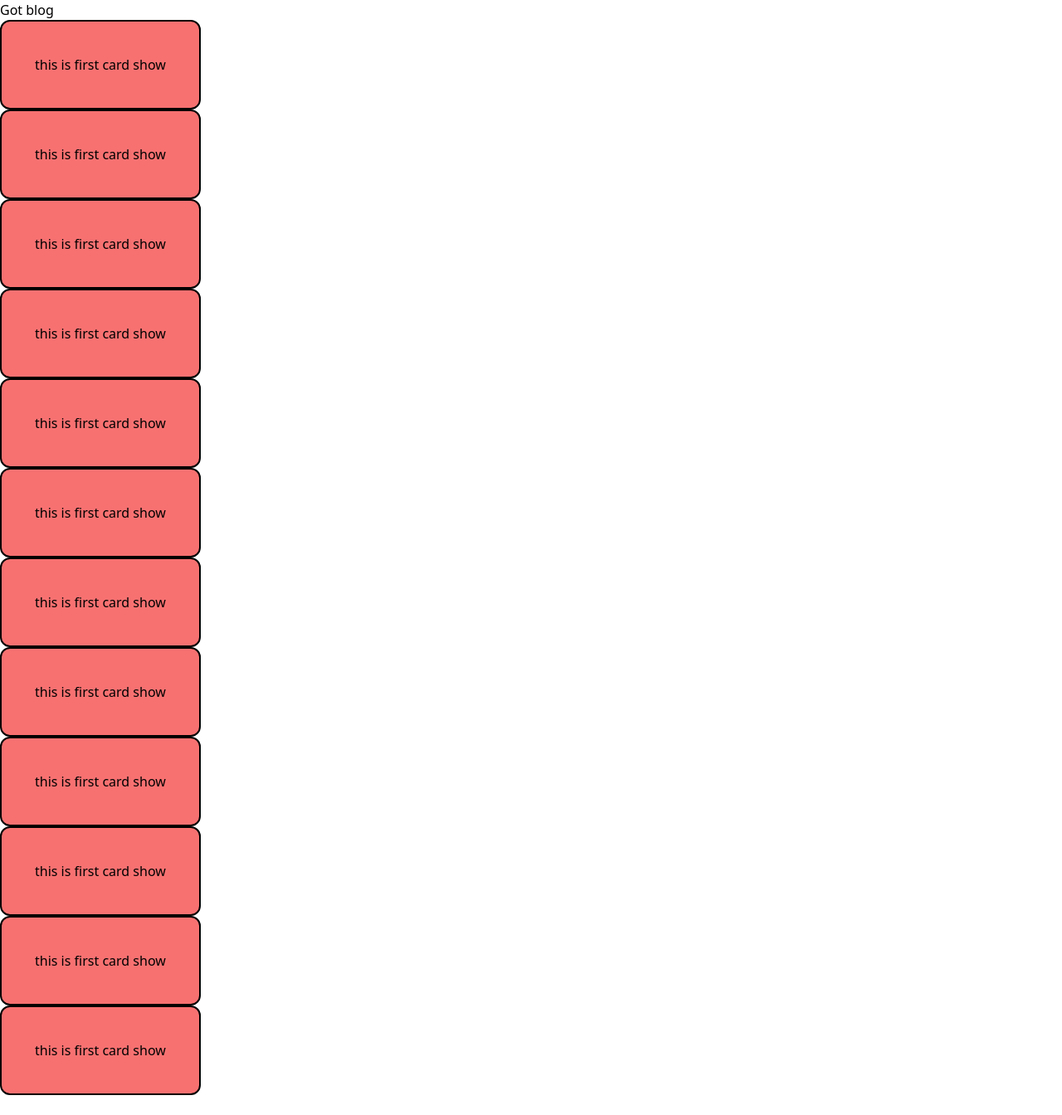
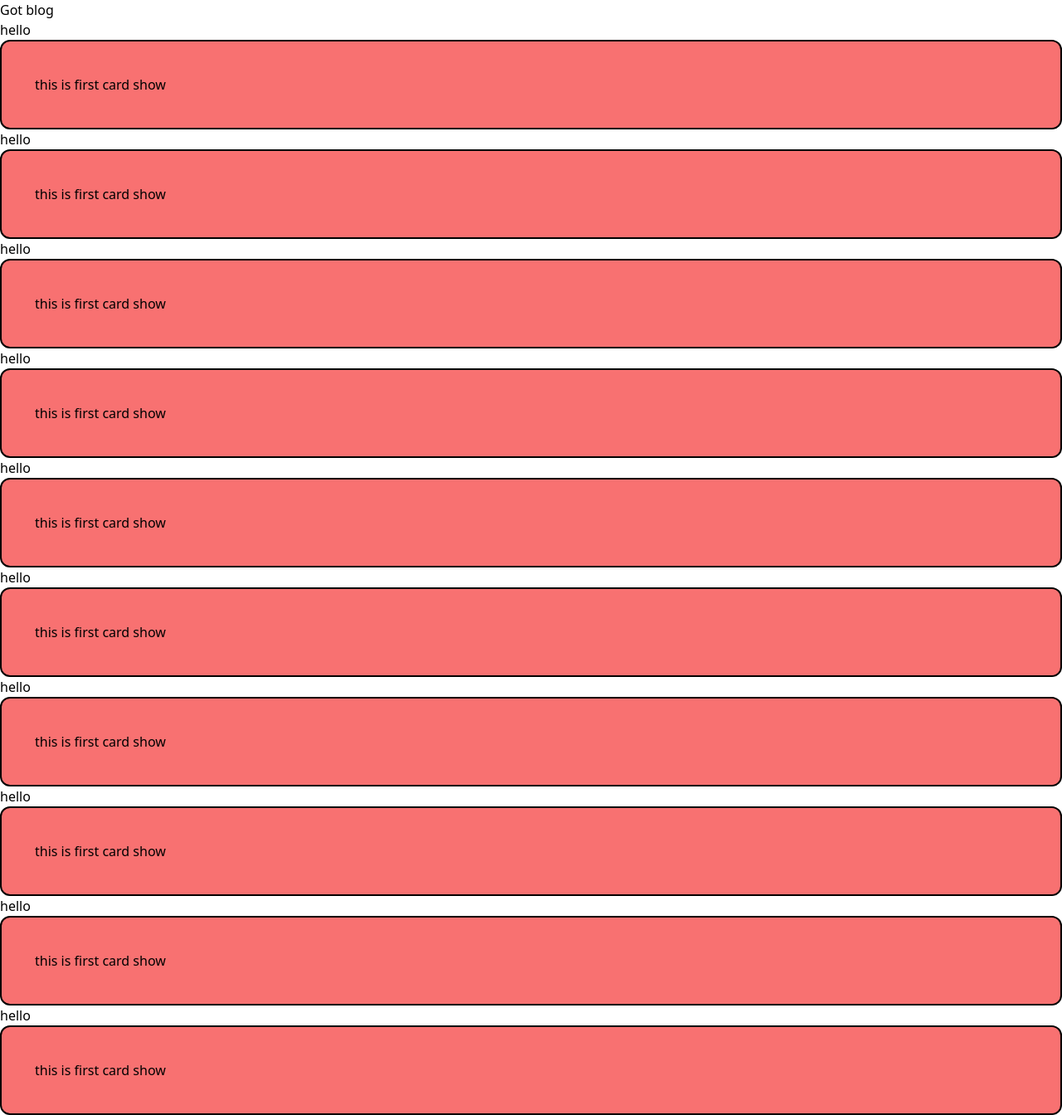
Before and after one commit to jonmes/nuxt-intersection-observer, a Nuxt app: page / in a window 1280 px wide. Shown: the whole page at 83% size. Before the commit the page ends 1320 px from the top, so only its background shows below. Built offline with nearby package versions, Linux system fonts and the light colour scheme.

Commit message:
same ref for multiple elements can work on nested divs

```diff
--- a/pages/index.vue
+++ b/pages/index.vue
@@ -1,11 +1,6 @@
 <script setup>
-import { ref } from "vue";
-import { useIntersectionObserver } from "@vueuse/core";
-
 const root = ref(null);
 const target = ref(null);
-const isVisible = ref(false);
-const intersectionChecker = ref(false);
 
 onMounted(() => {
   const observer = new IntersectionObserver((entries) => {
@@ -30,77 +25,115 @@ onMounted(() => {
     <NuxtLink to="/blogs" class="mb-60">Got blog</NuxtLink>
 
     <div v-for="i in 1" class="flex flex-col">
-      <div
+      <div>
+        <div>hello</div>
+        <div>
+          <p
             ref="target"
             class="card p-10 border-2 border-black self-start rounded-xl bg-red-400"
           >
             this is first card show
+          </p>
         </div>
-      <div
+      </div>
+      <div>
+        <div>hello</div>
+        <div>
+          <p
             ref="target"
             class="card p-10 border-2 border-black self-start rounded-xl bg-red-400"
           >
             this is first card show
+          </p>
         </div>
-      <div
+      </div>
+      <div>
+        <div>hello</div>
+        <div>
+          <p
             ref="target"
             class="card p-10 border-2 border-black self-start rounded-xl bg-red-400"
           >
             this is first card show
+          </p>
         </div>
-      <div
+      </div>
+      <div>
+        <div>hello</div>
+        <div>
+          <p
             ref="target"
             class="card p-10 border-2 border-black self-start rounded-xl bg-red-400"
           >
             this is first card show
+          </p>
         </div>
-      <div
+      </div>
+      <div>
+        <div>hello</div>
+        <div>
+          <p
             ref="target"
             class="card p-10 border-2 border-black self-start rounded-xl bg-red-400"
           >
             this is first card show
+          </p>
         </div>
-      <div
+      </div>
+      <div>
+        <div>hello</div>
+        <div>
+          <p
             ref="target"
             class="card p-10 border-2 border-black self-start rounded-xl bg-red-400"
           >
             this is first card show
+          </p>
         </div>
-      <div
+      </div>
+      <div>
+        <div>hello</div>
+        <div>
+          <p
             ref="target"
             class="card p-10 border-2 border-black self-start rounded-xl bg-red-400"
           >
             this is first card show
+          </p>
         </div>
-      <div
+      </div>
+      <div>
+        <div>hello</div>
+        <div>
+          <p
             ref="target"
             class="card p-10 border-2 border-black self-start rounded-xl bg-red-400"
           >
             this is first card show
+          </p>
         </div>
-      <div
+      </div>
+      <div>
+        <div>hello</div>
+        <div>
+          <p
             ref="target"
             class="card p-10 border-2 border-black self-start rounded-xl bg-red-400"
           >
             this is first card show
+          </p>
         </div>
-      <div
+      </div>
+      <div>
+        <div>hello</div>
+        <div>
+          <p
             ref="target"
             class="card p-10 border-2 border-black self-start rounded-xl bg-red-400"
           >
             this is first card show
+          </p>
         </div>
-      <div
-        ref="target"
-        class="card p-10 border-2 border-black self-start rounded-xl bg-red-400"
-      >
-        this is first card show
-      </div>
-      <div
-        ref="target"
-        class="card p-10 border-2 border-black self-start rounded-xl bg-red-400"
-      >
-        this is first card show
       </div>
     </div>
   </div>
```
Lines whose indentation alone changed are shown as unchanged.
